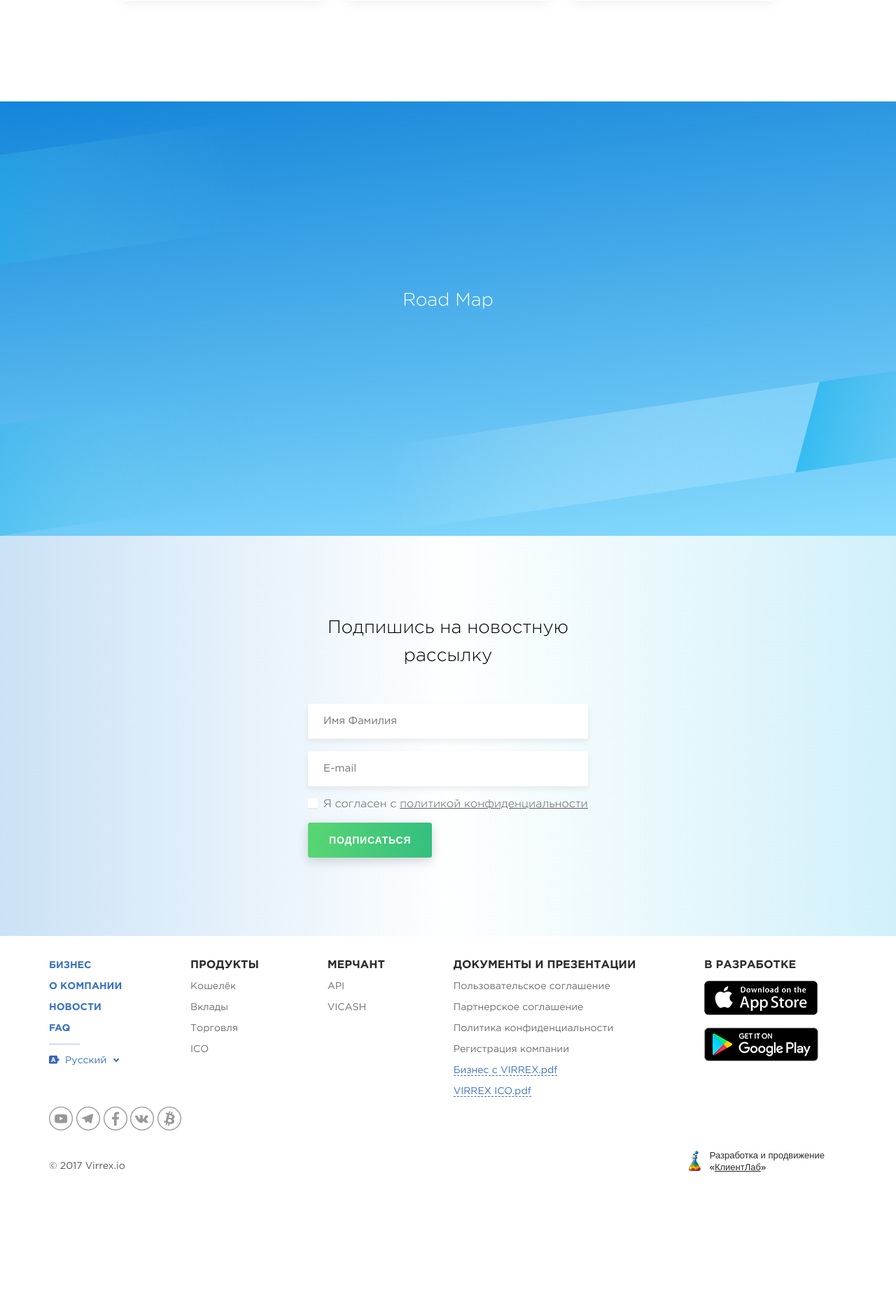
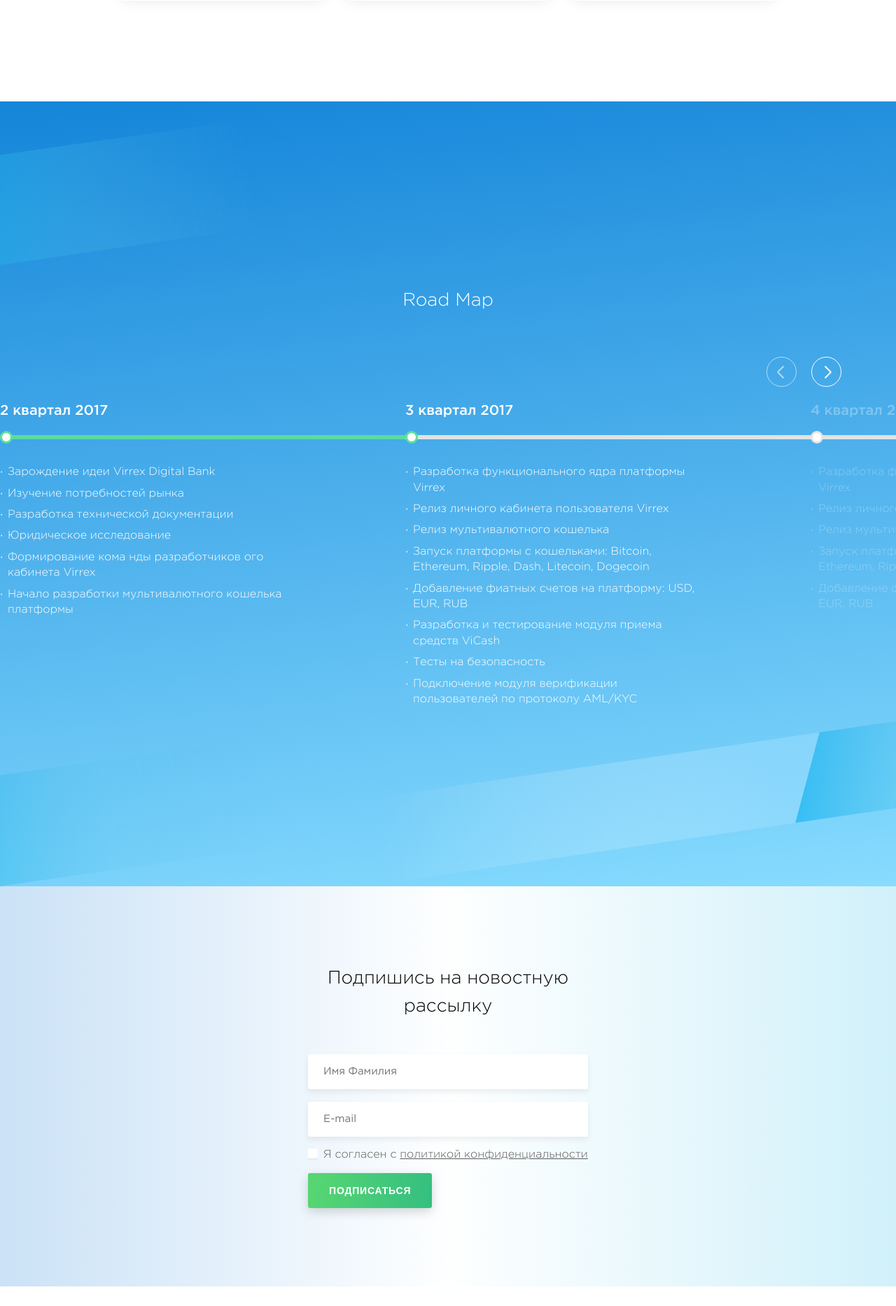
Before and after one commit to clientlab-dev/virrex, a PHP site: page /ico.php in a window 1280 px wide. Shown: the part 4157-6024 px from the top of the page at 70% size. Before the commit the page ends 5832 px from the top, so only its background shows below. Run offline with PHP 8.4, Linux system fonts and the light colour scheme; style sheets or scripts are compiled from the project's sources; some libraries are stand-ins or nearby versions.

Commit message:
RoadMap 90%

```diff
--- a/assets/scss/critical.scss
+++ b/assets/scss/critical.scss
@@ -1,6 +1,7 @@
 @import "compass-reset";
 @import "mixins";
 @import "typography.scss";
+
 * {
     box-sizing: border-box;
 }
@@ -9,7 +10,7 @@ body {
     font-size: 16px;
 
     //font-family: 'Gotham Pro', 'Helvetica', Arial, sans-serif;
-    font-family: 'Gotham Pro';
+    font-family: 'Gotham Pro', 'Helvetica', 'Arial';
 
     //background-color: #d4d4ff;
 }
--- /dev/null
+++ b/assets/scss/roadmap.scss
@@ -0,0 +1,209 @@
+.roadmap {
+    text-align: left;
+    color: #FFF;
+
+    .roadmap__scrolable {
+        overflow: auto;
+        overflow: hidden;
+        transition: all .5s;
+
+        &::-webkit-scrollbar {
+            display: none;
+        }
+
+        .roadmap__steps {
+            word-spacing: -5px;
+            white-space: nowrap;
+
+            .roadmap__steps__step {
+                word-spacing: 0;
+                width: 100%;
+                max-width: 579px;
+                min-width: 308px;
+                display: inline-block;
+                white-space: normal;
+                vertical-align: top;
+
+                .title {
+                    font-weight: 500;
+                    font-size: 20px;
+                    margin-bottom: 25px;
+                    transition: opacity .5s;
+                }
+
+                .bar {
+                    height: 6px;
+                    background: #E2E2E2;
+
+                    .fill {
+                        background: #5ADC9D;
+                        height: 100%;
+                        width: 0;
+                    }
+
+                    .mark {
+                        height: 18px;
+                        width: 18px;
+                        background: #e6e6e6;
+                        border-radius: 50%;
+                        position: relative;
+                        top: -12px;
+
+                        &:after {
+                            content: "";
+                            position: absolute;
+                            width: 12px;
+                            height: 12px;
+                            border-radius: 50%;
+                            background: #FFF;
+                            top: 3px;
+                            left: 3px;
+                        }
+                    }
+                }
+
+                &:first-child {
+                    .bar {
+                        position: relative;
+
+                        &:before {
+                            content: "";
+                            display: block;
+                            height: 100%;
+                            width: 9999900px;
+                            position: absolute;
+                            top: 0;
+                            transform: translateX(-100%);
+                            background: #5ADC9D;
+                        }
+                    }
+                }
+
+                .descr {
+                    margin-top: 36px;
+                    line-height: 1.4;
+                    font-weight: 100;
+                    font-size: 16px;
+                    max-width: 440px;
+                    padding-right: 15px;
+                    transition: opacity .5s;
+
+                    ul {
+                        li {
+                            position: relative;
+                            padding-left: 11px;
+                            width: 100%;
+
+                            & + li {
+                                margin-top: 8px;
+                            }
+
+                            &:before {
+                                content: "\2219";
+                                position: absolute;
+                                left: 0;
+                            }
+                        }
+                    }
+                }
+
+                &--finish {
+                    .bar {
+                        .fill {
+                            width: 100%;
+                        }
+
+                        .mark {
+                            background-color: #5CDF9E;
+                        }
+                    }
+
+                    & + .roadmap__steps__step {
+                        .bar {
+                            .mark {
+                                background-color: #5CDF9E;
+                            }
+                        }
+                    }
+                }
+
+                &--disabled {
+                    .title, .descr {
+                        opacity: 0.3;
+                    }
+                }
+            } //roadmap__steps__step
+
+        } //roadmap__steps
+
+    } //roadmap__scrolable
+
+    .roadmap__hendels {
+        text-align: right;
+        margin-bottom: 20px;
+
+        .roadmap__hendel {
+            height: 43px;
+            width: 43px;
+            border: 1px solid #fff;
+            margin: 0 8px;
+            border-radius: 50%;
+            display: inline-block;
+            position: relative;
+
+            &:hover {
+                opacity: 0.7;
+            }
+
+            &--next {
+                &:before, &:after {
+                    content: "";
+                    width: 12px;
+                    height: 2px;
+                    background: #fff;
+                    display: block;
+                    position: absolute;
+                    left: 0;
+                    right: 0;
+                    margin: auto;
+                    top: 0;
+                    bottom: 0;
+                    transform-origin: right center;
+                    transform: rotate(45deg);
+                }
+
+                &:after {
+                    transform: rotate(-45deg);
+                }
+            }
+
+            &--prev {
+                &:before, &:after {
+                    content: "";
+                    width: 12px;
+                    height: 2px;
+                    background: #fff;
+                    display: block;
+                    position: absolute;
+                    left: 0;
+                    right: 0;
+                    margin: auto;
+                    top: 0;
+                    bottom: 0;
+                    transform-origin: left center;
+                    transform: rotate(45deg);
+                }
+
+                &:after {
+                    transform: rotate(-45deg);
+                }
+            }
+
+            &--disabled {
+                //z-index: -1;
+                pointer-events: none;
+                opacity: 0.6;
+            }
+        }
+    }
+} //roadmap
--- a/assets/scss/screen.scss
+++ b/assets/scss/screen.scss
@@ -1899,6 +1899,7 @@
 } //loyalty
 
 @import "diagrams.scss";
+@import "roadmap.scss";
 @import "price-trend.scss";
 @import "reviews.scss";
 
--- a/ico.php
+++ b/ico.php
@@ -286,17 +286,81 @@ insert_header($headerOptions);
 </section><!-- /.white-content -->
 
 <div class="hero hero--content hero-fill hero-skew hero-fill_blue hero-main-page">
+ 		<div class="hero-text-content hero-text-content--center ico-allow">
 			<div class="wrap">
- 		<div class="hero-text-content hero-text-content--center ico-allow">
 				<div class="heading heading_h2">
 					<div class="heading__text">
 						Road Map
 					</div><!-- /.heading__text -->
 				</div><!-- /.heading heading_h1 -->
-
+			</div><!-- /.wrap -->
 		</div><!-- /.hero-center-text-content -->
 
+		<div class="roadmap">
+			<div class="wrap">
+				<div class="roadmap__hendels">
+					<a href="#" class="roadmap__hendel roadmap__hendel--prev roadmap__hendel--disabled"></a><!-- /.roadmap__hendel roadmap__hendel--prev -->
+					<a href="#" class="roadmap__hendel roadmap__hendel--next"></a><!-- /.roadmap__hendel roadmap__hendel--next -->
+				</div><!-- /.roadmap__hendels -->
 			</div><!-- /.wrap -->
+			<div class="roadmap__scrolable">
+					<div class="roadmap__steps">
+						<div class="roadmap__steps__step roadmap__steps__step--finish">
+							<div class="title">2 квартал 2017</div><!-- /.title -->
+							<div class="bar">
+								<div class="fill"   ></div><!-- /.fill -->
+								<div class="mark"></div><!-- /.mark -->
+							</div><!-- /.bar -->
+							<div class="descr">
+								<ul>
+									<li>Зарождение идеи Virrex Digital Bank</li>
+									<li>Изучение потребностей рынка</li>
+									<li>Разработка технической документации</li>
+									<li>Юридическое исследование</li>
+									<li>Формирование кома нды разработчиков ого кабинета Virrex</li>
+									<li>Начало разработки мультивалютного кошелька платформы</li>
+								</ul>
+							</div><!-- /.descr -->
+						</div><!-- /.roadmap__steps__step -->
+						<div class="roadmap__steps__step">
+							<div class="title">3 квартал 2017</div><!-- /.title -->
+							<div class="bar">
+								<div class="fill"   ></div><!-- /.fill -->
+								<div class="mark"></div><!-- /.mark -->
+							</div><!-- /.bar -->
+							<div class="descr">
+								<ul>
+									<li>Разработка функционального ядра платформы Virrex</li>
+									<li>Релиз личного кабинета пользователя Virrex</li>
+									<li>Релиз мультивалютного кошелька</li>
+									<li>Запуск платформы с кошельками: Bitcoin, Ethereum, Ripple, Dash, Litecoin, Dogecoin</li>
+									<li>Добавление фиатных счетов на платформу: USD, EUR, RUB</li>
+									<li>Разработка и тестирование модуля приема средств ViCash</li>
+									<li>Тесты на безопасность</li>
+									<li>Подключение модуля верификации пользователей по протоколу AML/KYC</li>
+								</ul>
+							</div><!-- /.descr -->
+						</div><!-- /.roadmap__steps__step -->
+						<div class="roadmap__steps__step roadmap__steps__step--disabled">
+							<div class="title">4 квартал 2017</div><!-- /.title -->
+							<div class="bar">
+								<div class="fill"   ></div><!-- /.fill -->
+								<div class="mark"></div><!-- /.mark -->
+							</div><!-- /.bar -->
+							<div class="descr">
+								<ul>
+									<li>Разработка функционального ядра платформы Virrex</li>
+									<li>Релиз личного кабинета пользователя Virrex</li>
+									<li>Релиз мультивалютного кошелька</li>
+									<li>Запуск платформы с кошельками: Bitcoin, Ethereum, Ripple, Dash, Litecoin, Dogecoin</li>
+									<li>Добавление фиатных счетов на платформу: USD, EUR, RUB</li>
+								</ul>
+							</div><!-- /.descr -->
+						</div><!-- /.roadmap__steps__step -->
+					</div><!-- /.roadmap__steps -->
+			</div><!-- /.roadmap__scrolable -->
+		</div><!-- /.roadmap -->
+
 	<div class="hero-skew__polygon">
 		<div class="hero-skew__polygon__left-grad"></div><!-- /.hero-skew__polygon__left-grad -->
 		<div class="hero-skew__polygon__right-grad"></div><!-- /.hero-skew__polygon__rigth-grad -->
```
Also changed, not shown: assets/js/main.js (+124 -0 lines). Lines whose indentation alone changed are shown as unchanged.
